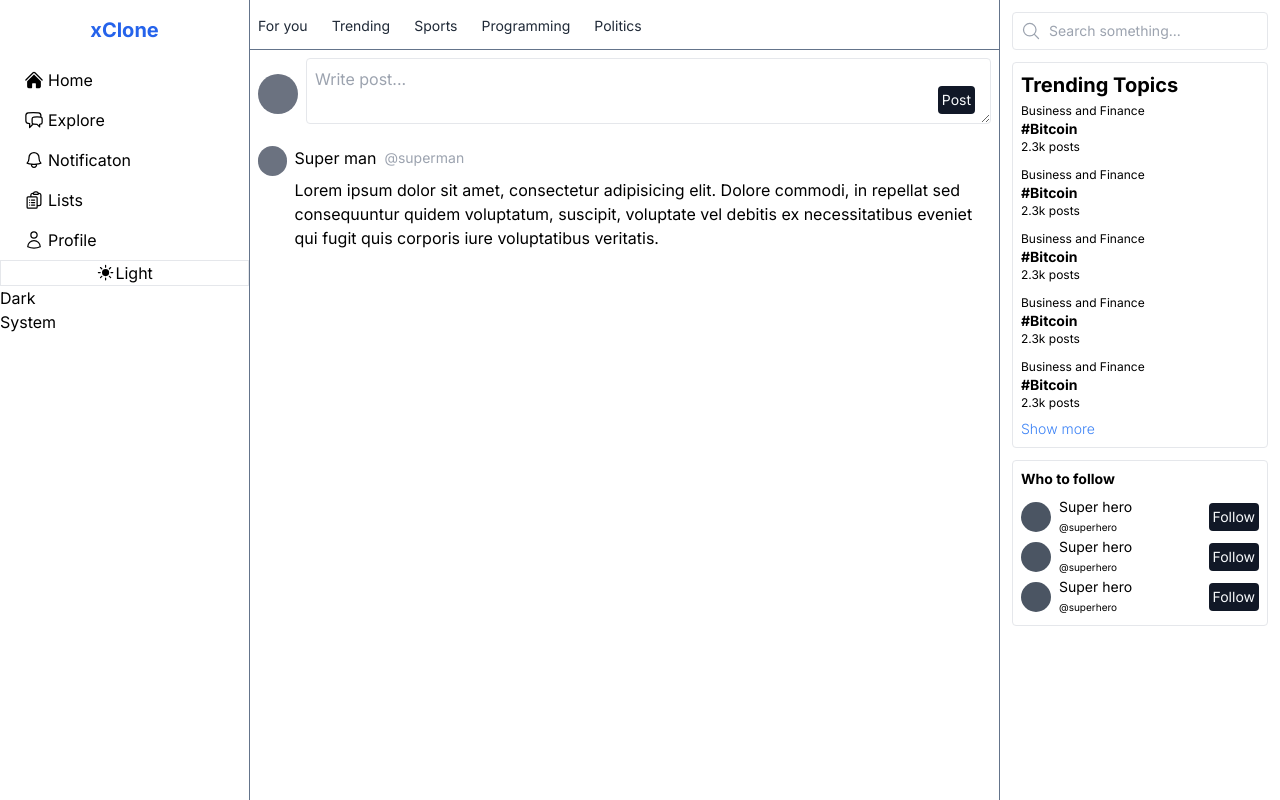
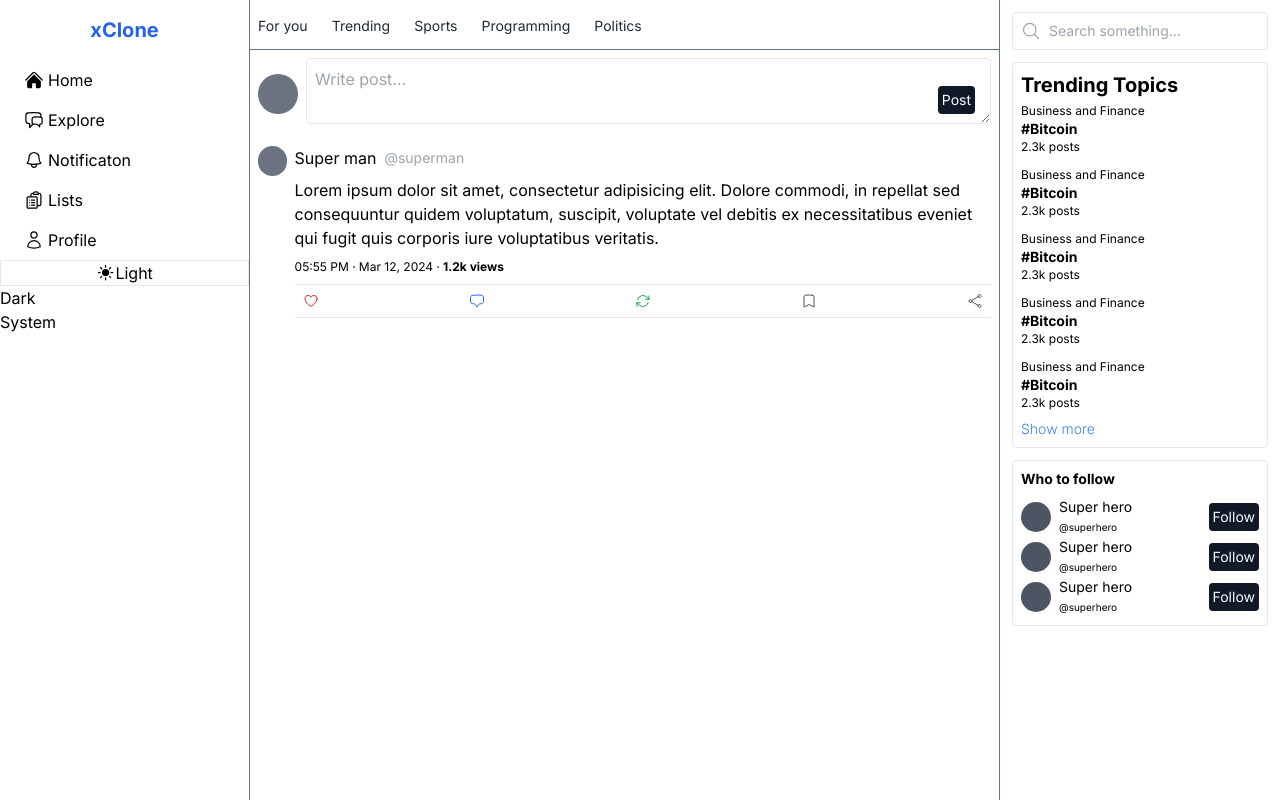
Before and after one commit to ashsajal1/xclone, a Next.js app: page / in a window 1280 px wide. Built offline with nearby package versions, Linux system fonts and the light colour scheme.

Commit message:
Add post data and icons in posts

```diff
--- a/src/components/post.tsx
+++ b/src/components/post.tsx
@@ -1,3 +1,4 @@
+import { ArrowPathIcon, ChatBubbleBottomCenterIcon, HeartIcon, BookmarkIcon, ShareIcon } from '@heroicons/react/24/outline'
 import React from 'react'
 
 export default function Post() {
@@ -8,12 +9,30 @@ export default function Post() {
 
                 <div className='flex flex-col gap-2 w-full'>
                     <div className='flex gap-2 items-center'>
-                    <p>Super man</p>
-                    <p className='text-sm text-gray-400'>@superman</p>
+                        <p>Super man</p>
+                        <p className='text-sm text-gray-400'>@superman</p>
                     </div>
 
                     <p>Lorem ipsum dolor sit amet, consectetur adipisicing elit. Dolore commodi, in repellat sed consequuntur quidem voluptatum, suscipit, voluptate vel debitis ex necessitatibus eveniet qui fugit quis corporis iure voluptatibus veritatis.</p>
+
+                    <div className='flex items-center justify-start text-[12px] gap-1'>
+                        <p>05:55 PM</p>
+                        <div className='h-[2px] w-[2px] bg-gray-600 rounded-full'></div>
+                        <p>Mar 12, 2024</p>
+                        <div className='h-[2px] w-[2px] bg-gray-600 rounded-full'></div>
+                        <p className='font-bold'>1.2k views</p>
+                    </div>
+
+                    <div className='flex items-center justify-between p-2 border-y'>
+                        <HeartIcon className='text-red-600 h-4 w-4' />
+                        <ChatBubbleBottomCenterIcon className='text-blue-600 h-4 w-4' />
+                        <ArrowPathIcon className='text-green-600 h-4 w-4' />
+                        <BookmarkIcon className='text-gray-600 h-4 w-4' />
+                        <ShareIcon className='text-gray-600 h-4 w-4' />
+                    </div>
                 </div>
+
+
             </div>
         </div>
     )
```
